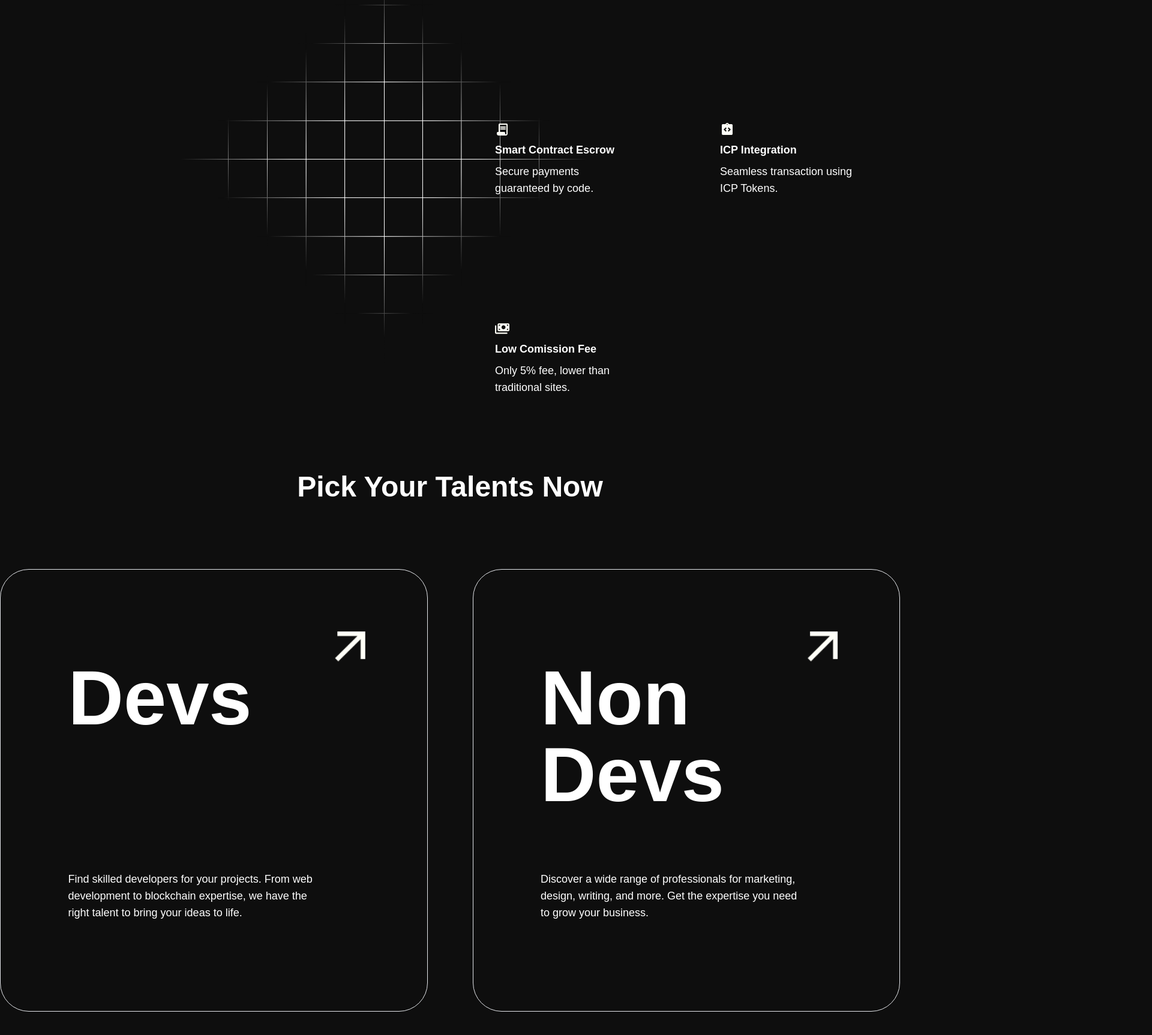
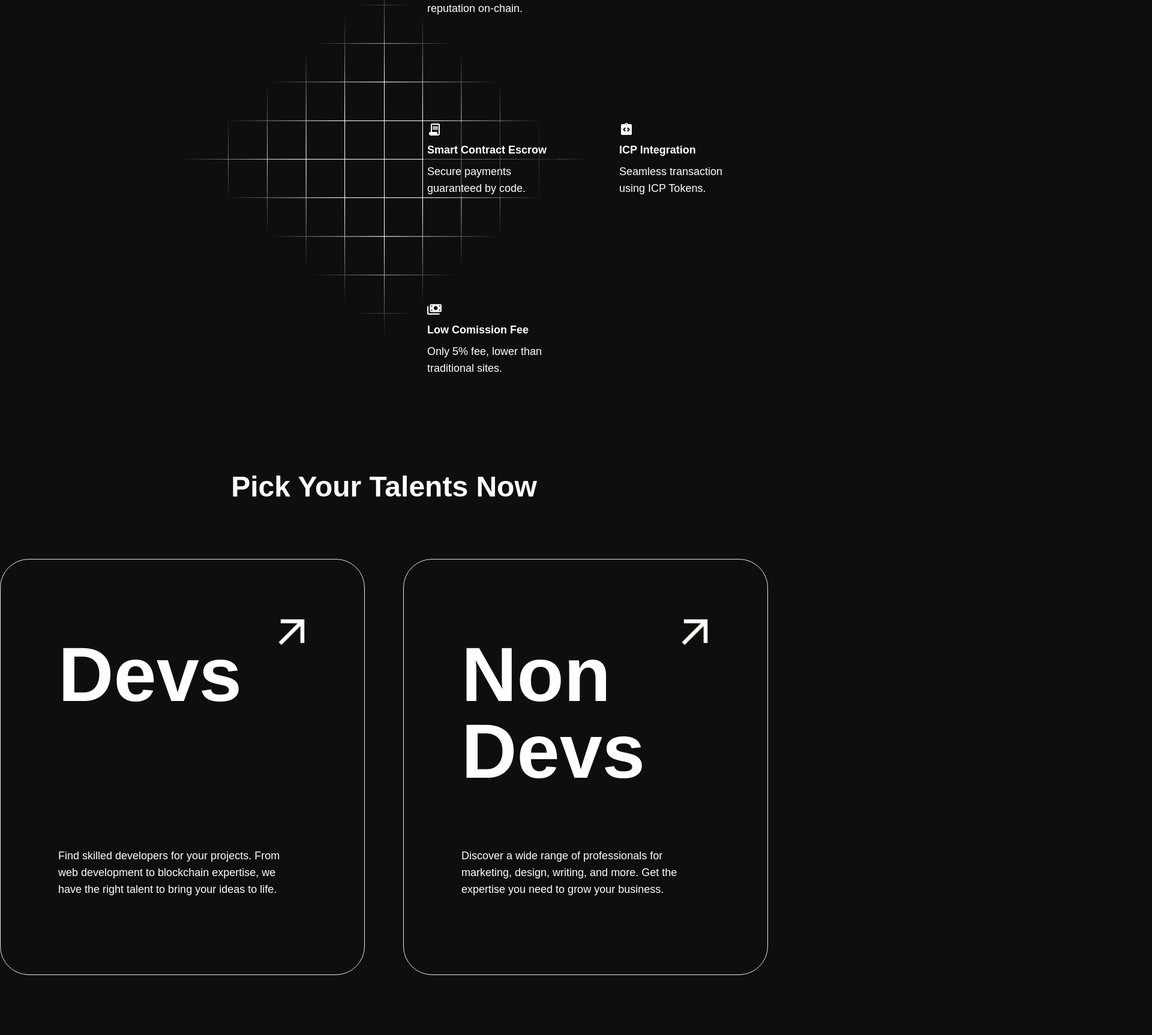
Before and after one commit to guguboo/pyk-your-job, a React (Vite) app in the folder src/dummy_project_frontend/: page / in a window 1280 px wide. Shown: the part 1056-2782 px from the top of the page at 60% size, 1920 px wide, since content can reach past the window. Built offline with nearby package versions, Linux system fonts and the light colour scheme.

Commit message:
landing page width revised

```diff
--- a/src/dummy_project_frontend/src/components/FeatureCard.jsx
+++ b/src/dummy_project_frontend/src/components/FeatureCard.jsx
@@ -1,6 +1,6 @@
 function FeatureCard({imgUrl, title, content}){
     return (
-        <div className="w-[70%] h-10%  rounded-3xl px-[5%] flex flex-col gap-2">
+        <div className="w-[70%] h-10%  rounded-3xl ml-[11%] px-[2%] flex flex-col gap-2 bg-[#0e0e0e] bg-opacity-60 z-10">
             <img src={"/img/features/" + imgUrl} className="w-[24px]"></img>
             <div className="font-bold text-lg">{title}</div>
             <div className="font-light text-lg">{content}</div>
--- a/src/dummy_project_frontend/src/components/Features.jsx
+++ b/src/dummy_project_frontend/src/components/Features.jsx
@@ -13,12 +13,12 @@ function Features(){
             backgroundImage: `url('/img/features/grid.png')`,
             backgroundPosition: "center",
             backgroundSize: "680px 680px",
-        }} className="bg-no-repeat bg-opacity-0">
+        }} className="bg-no-repeat bg-opacity-30 z-0">
 
-            <div className="w-[1500px] mx-auto my-[10%]">
+            <div className="w-[80rem] mx-auto">
                 <section className=" grid grid-cols-[50%,25%,25%] w-full h-full">
                     <div className="text-5xl font-bold tracking-wide"><span>Key<br/>Features</span></div>
-                    <div className="flex flex-col items-center gap-52 justify-center">
+                    <div className="flex flex-col items-center gap-44 justify-center">
                         {description.map((desc, index) => {
                             if(index < description.length-1) return (
                             <FeatureCard key={index} imgUrl={desc[0]} title={desc[1]} content={desc[2]}></FeatureCard>
--- a/src/dummy_project_frontend/src/components/Footer.jsx
+++ b/src/dummy_project_frontend/src/components/Footer.jsx
@@ -1,7 +1,7 @@
 function Footer(){
     return (
         <div className="w-full bg-[#FFFFF7] px-[5%] pb-[3%] pt-[5%] text-[#0e0e0e] flex flex-col gap-10">
-            <div className="w-[2200px] mx-auto flex flex-row justify-between">
+            <div className="w-[80rem] mx-auto flex flex-row justify-between">
                 <div className="flex flex-col gap-5">
                     <div className="font-black">PYK</div>
                     <div className="text-lg w-[40%]">is a freelance platform powered by the ICP blockchain, connecting clients with talented professionals. It offers secure, fast, and commission-free transactions, making freelancing easier and more transparent.</div>
@@ -13,7 +13,7 @@ function Footer(){
                     <div>X</div>
                 </div>
             </div>
-            <div className="w-[2200px] mx-auto flex flex-row justify-center text-base">ⓒ PYK.com - All rights reserved</div>
+            <div className="w-[80rem] mx-auto flex flex-row justify-center text-base">ⓒ PYK.com - All rights reserved</div>
         </div>
     );
 }
--- a/src/dummy_project_frontend/src/components/Landing.jsx
+++ b/src/dummy_project_frontend/src/components/Landing.jsx
@@ -3,10 +3,11 @@ import { LinearGradient } from 'react-text-gradients'
 
 function Landing(){
     return(
-            <div className="h-full w-[1500px] grid grid-cols-[50%,50%] mx-auto">
-                <img src="/img/landing/cube1.png" id="cube1" className="w-[60rem] absolute top-[10%] left-[60%] z-0"/>
-                <img src="/img/landing/cube2.png" id="cube2" className="w-[35rem] absolute top-[3%] left-[-13%] z-0"/>
-                <div className="flex flex-col font-bold text-[4rem] h-[50rem] z-10 justify-center">
+
+            <div className="h-[100vh] w-[80rem] grid grid-cols-[70%,30%] mx-auto">
+                <img src="/img/landing/cube1.png" id="cube1" className="w-[60%] absolute top-[7%] left-[60%] z-0"/>
+                <img src="/img/landing/cube2.png" id="cube2" className="w-[30%] absolute top-[5%] left-[-13%] z-0"/>
+                <div className="flex flex-col font-bold text-[4rem] h-full z-10 justify-center">
                     <div>Where the Right Talent</div>
                     <div>
                         <LinearGradient gradient={['to bottom right', '#FFFFFF 25%, #E4C584 57%, #6526CB 71%, #111386 87%, #131316 100%']}>Pyks </LinearGradient>
--- a/src/dummy_project_frontend/src/components/Talents.jsx
+++ b/src/dummy_project_frontend/src/components/Talents.jsx
@@ -1,17 +1,17 @@
 
 function Talents(){
     return(
-            <div className="w-full mb-[5%]">
-                <div className="w-[1500px] mx-auto flex flex-col">
-                    <div className="text-5xl font-bold text-center">Pick Your Talents Now</div>
-                    <div className="grid grid-cols-2 my-[5%] justify-center">
-                        <div className="group flex flex-col px-[15%] py-[20%] m-[5%] ml-0 rounded-[3rem] border justify-between gap-24 font-semibold relative bg-no-repeat bg-cover hover:bg-[url('/img/talents/bg.png')]">
+            <div className="w-full">
+                <div className="w-[80rem] mx-auto flex flex-col">
+                    <div className="text-5xl font-bold text-center mb-[5%]">Pick Your Talents Now</div>
+                    <div className="grid grid-cols-2 justify-center">
+                        <div className="transition-opacity group flex flex-col px-[15%] py-[20%] m-[5%] ml-0 rounded-[3rem] border justify-between gap-24 font-semibold relative bg-no-repeat bg-cover hover:bg-[url('/img/talents/bg.png')]">
                             <div className="group-hover:text-[#0e0e0e] text-9xl">Devs</div>
                             <div className="group-hover:text-[#0e0e0e] font-light text-lg w-[90%]">Find skilled developers for your projects. From web development to blockchain expertise, we have the right talent to bring your ideas to life.</div>
                             <img src="/img/talents/black.png" className="absolute top-20 right-20 w-[13%] group-hover:hidden"/>
                             <img src="/img/talents/white.png" className=" hidden absolute top-20 right-20 w-[13%] group-hover:block"/>
                         </div>
-                        <div className="group flex flex-col px-[15%] py-[20%] m-[5%] mr-0 rounded-[3rem] border justify-between gap-24 font-semibold relative bg-no-repeat bg-cover hover:bg-[url('/img/talents/bg.png')]">
+                        <div className="transition-opacity group flex flex-col px-[15%] py-[20%] m-[5%] mr-0 rounded-[3rem] border justify-between gap-24 font-semibold relative bg-no-repeat bg-cover hover:bg-[url('/img/talents/bg.png')]">
                             <div className="group-hover:text-[#0e0e0e] text-9xl">Non<br/>Devs</div>
                             <div className="group-hover:text-[#0e0e0e] font-light text-lg w-[90%]">Discover a wide range of professionals for marketing, design, writing, and more. Get the expertise you need to grow your business.</div>
                             <img src="/img/talents/black.png" className="absolute top-20 right-20 w-[13%]"/>
--- a/src/dummy_project_frontend/src/main.jsx
+++ b/src/dummy_project_frontend/src/main.jsx
@@ -10,10 +10,12 @@ import Footer from './components/Footer';
 
 ReactDOM.createRoot(document.getElementById('root')).render(
   <React.StrictMode>
+  <div className='w-[100vw] flex flex-col gap-40 justify-start'>
     <Navbar />
     <Landing />
     <Features />
     <Talents />
     <Footer />
+  </div>
   </React.StrictMode>,
 );
```
